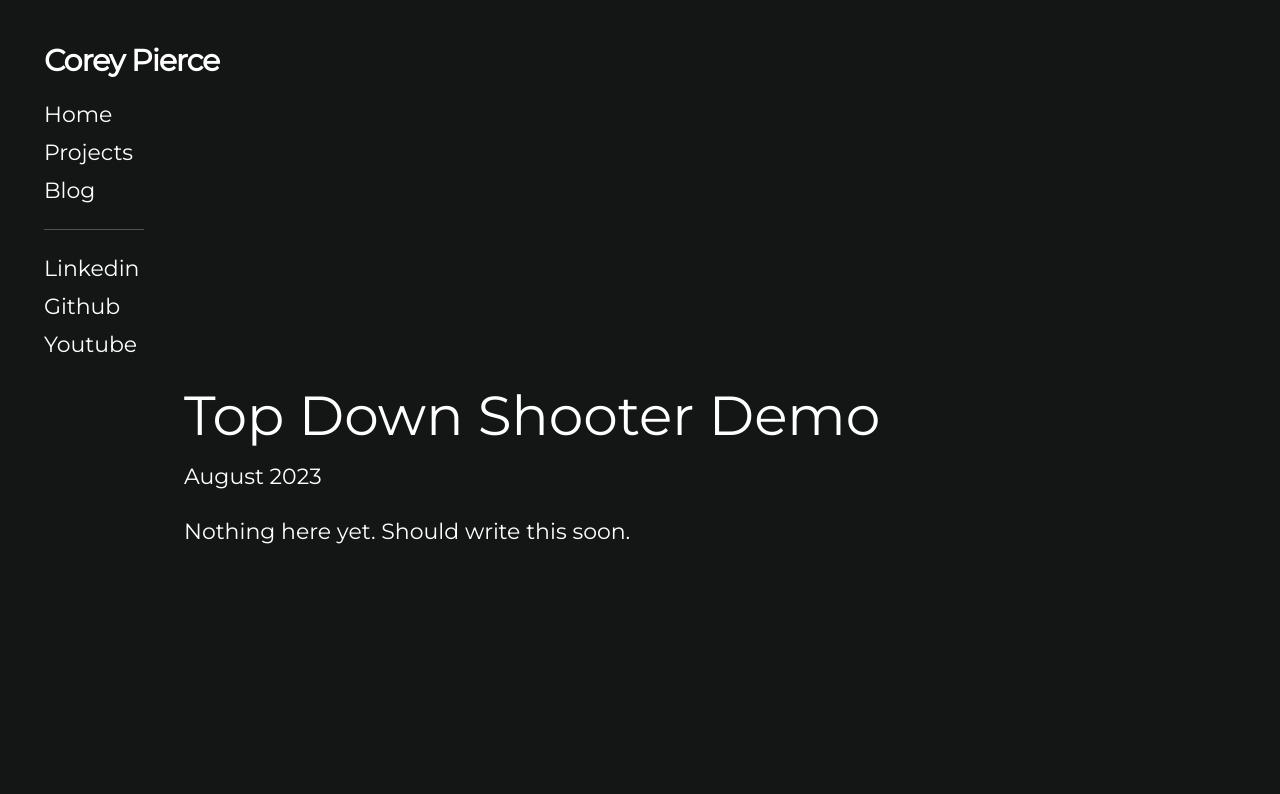
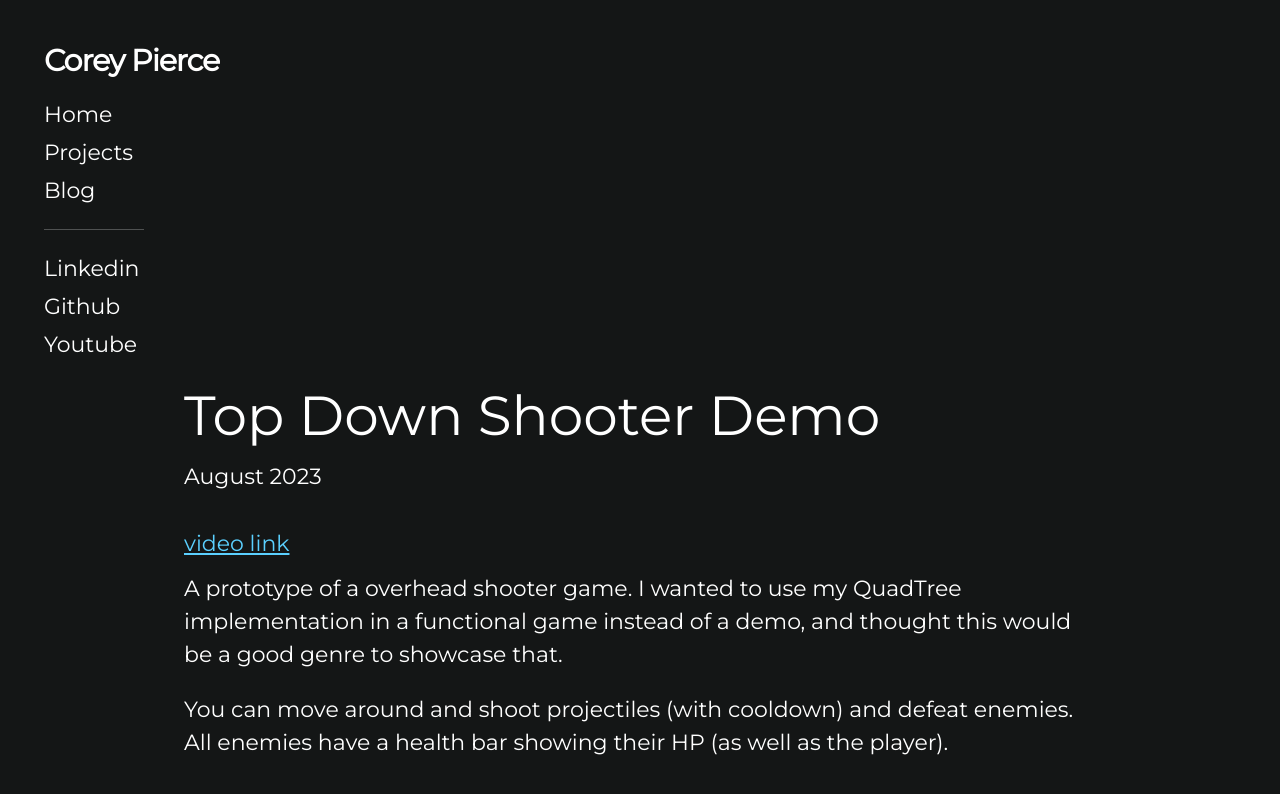
Before and after one commit to coreyp7/coreyp7.github.io, a Jekyll site: the page built from _posts/2023-08-04-Top-Down-Shooter-Demo.md, in a window 1280 px wide. Shown: the top 794 px of the page. Built offline with Jekyll 4.4.1, drawn with Linux system fonts in a browser that asks for light colours; nearby versions of some CDN libraries.

Commit message:
Update project pages with some links to youtube

```diff
--- a/_posts/2023-08-04-Top-Down-Shooter-Demo.md
+++ b/_posts/2023-08-04-Top-Down-Shooter-Demo.md
@@ -4,4 +4,11 @@ category: project
 description: Demo for a top down bullet hell.
 ---
 
-Nothing here yet. Should write this soon.
+### [video link](https://youtu.be/PEHAhRcczME)
+
+
+A prototype of a overhead shooter game. I wanted to use my QuadTree implementation in a functional game instead of a
+demo, and thought this would be a good genre to showcase that.
+
+You can move around and shoot projectiles (with cooldown) and defeat enemies. All enemies have a health bar showing
+their HP (as well as the player).
```
Also changed, not shown: _posts/2023-05-08-SAT-collision.md (+3 -1 lines), assets/images/projects/sat_preview.gif (added).
